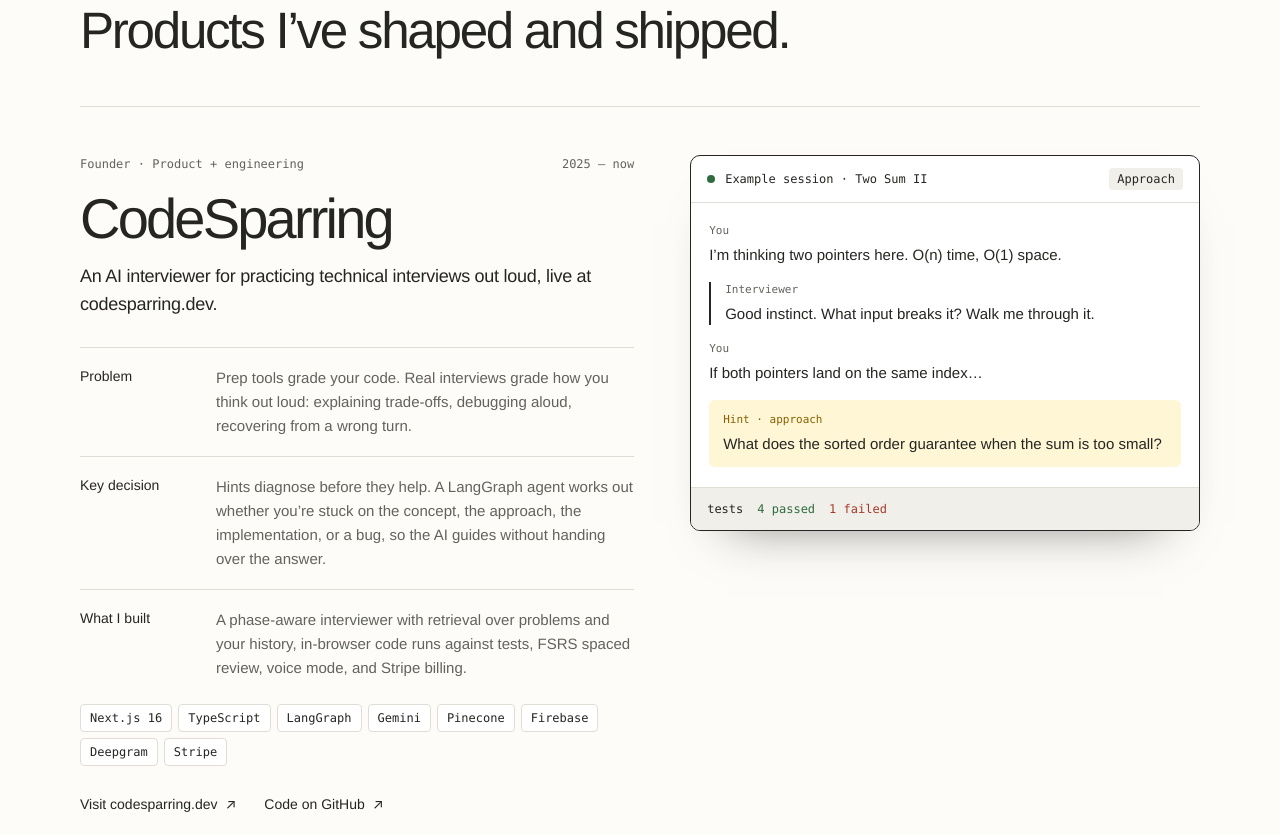
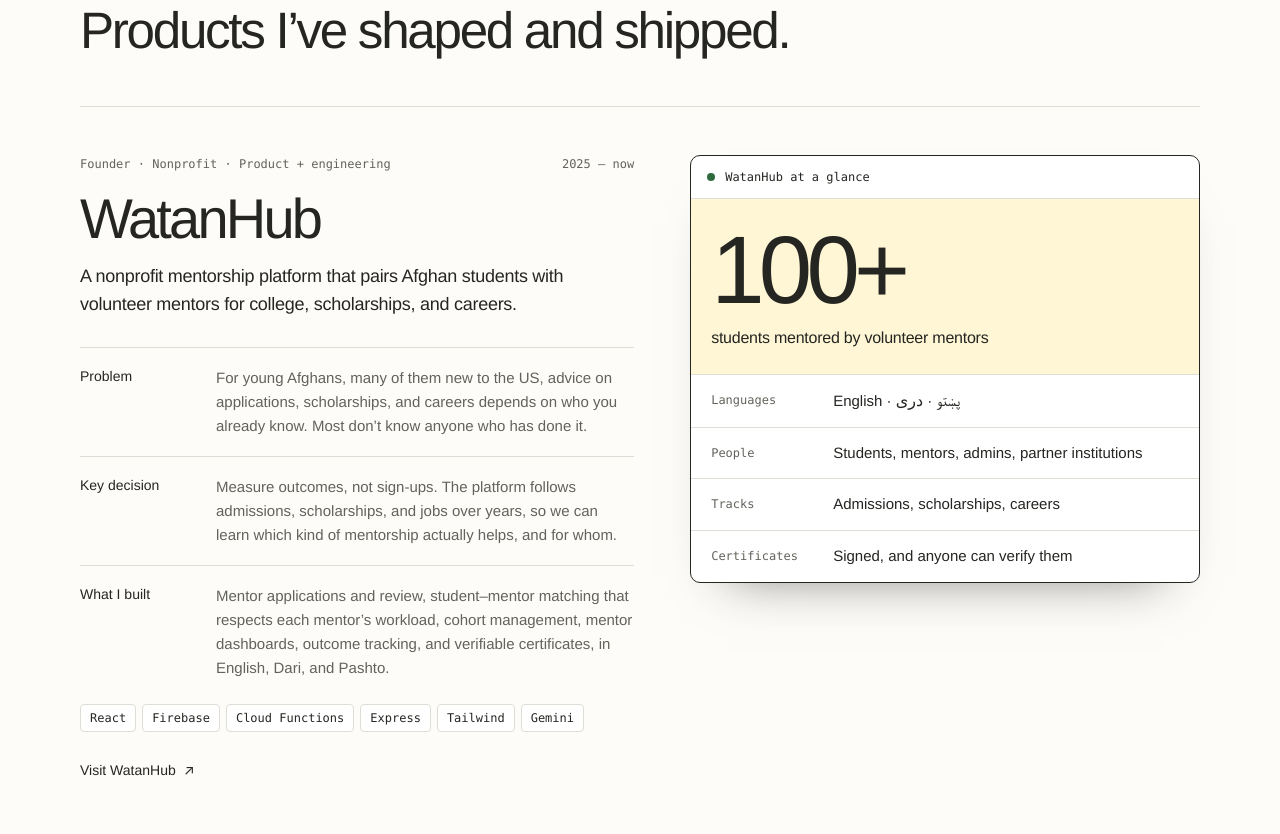
Before and after one commit to Nikayel/Nikayel.github.io, a plain HTML site: page index.html in a window 1280 px wide. Shown: the part 926-1760 px from the top of the page. Drawn offline with Linux system fonts and the light colour scheme.

Commit message:
Feature WatanHub first with an impact panel
Co-Authored-By: Claude Opus 5.5 <noreply@anthropic.com>

```diff
--- a/home.css
+++ b/home.css
@@ -61,6 +61,18 @@ main:focus { outline: none; }
 .session-tests .pass { color: #2f6b3f; }
 .session-tests .fail { color: #a63a2a; }
 
+/* WatanHub impact panel */
+.impact { position: sticky; top: 96px; overflow: hidden; border: 1px solid var(--ink); border-radius: 10px; background: var(--card); box-shadow: 0 30px 50px -38px rgba(37, 38, 34, 0.6); }
+.impact-hero { padding: 28px 20px 24px; border-bottom: 1px solid var(--line); background: #fff6d6; }
+.impact-number { margin: 0; font-size: clamp(64px, 8vw, 96px); line-height: 0.9; letter-spacing: -0.06em; }
+.impact-label { margin: 12px 0 0; font-size: 16px; letter-spacing: -0.015em; }
+.impact-rows { margin: 0; }
+.impact-rows > div { display: grid; grid-template-columns: 110px minmax(0, 1fr); gap: 12px; padding: 14px 20px; border-bottom: 1px solid var(--line); }
+.impact-rows > div:last-child { border-bottom: 0; }
+.impact-rows dt { color: var(--muted); font-family: var(--mono); font-size: 12px; line-height: 1.9; }
+.impact-rows dd { margin: 0; font-size: 15px; line-height: 1.5; }
+.impact-rows [dir="rtl"] { font-size: 16px; }
+
 /* Case study feature */
 .feature-case { margin-top: 0; }
 .feature-case:hover h3 { text-decoration: underline; text-decoration-color: var(--maize); text-decoration-thickness: 3px; text-underline-offset: 8px; }
@@ -78,6 +90,7 @@ main:focus { outline: none; }
 /* More engineering */
 .more-title { margin: 32px 0 20px; padding-top: 40px; border-top: 1px solid var(--line); }
 .more-grid { display: grid; grid-template-columns: repeat(3, minmax(0, 1fr)); gap: 16px; margin: 0; padding: 0; list-style: none; }
+.more-grid-2 { grid-template-columns: repeat(2, minmax(0, 1fr)); }
 .mini { display: flex; flex-direction: column; padding: 22px; border: 1px solid var(--line); border-radius: 10px; background: var(--card); }
 .mini h4 { margin: 14px 0 0; font-size: 19px; font-weight: 400; line-height: 1.25; letter-spacing: -0.025em; }
 .mini > p:not(.feature-meta) { margin: 12px 0 0; color: var(--muted); font-size: 14px; line-height: 1.6; }
@@ -107,7 +120,7 @@ main:focus { outline: none; }
   .hero { grid-template-columns: 1fr; min-height: 0; gap: 24px; padding: 56px 0 40px; }
   .layers-scene { height: 400px; }
   .feature { grid-template-columns: 1fr; gap: 32px; }
-  .session { position: static; }
+  .session, .impact { position: static; }
   .more-grid { grid-template-columns: 1fr; }
 }
 
@@ -121,6 +134,7 @@ main:focus { outline: none; }
   .contact { padding: 64px 0 80px; }
   .section-head { margin-bottom: 32px; }
   .feature-facts > div { grid-template-columns: 1fr; gap: 6px; }
+  .impact-rows > div { grid-template-columns: 1fr; gap: 2px; }
   .case-stats dd { font-size: 34px; }
   .toolkit-grid, .refs { grid-template-columns: 1fr; gap: 32px; }
   .contact .button-primary { font-size: 13px; }
--- a/index.html
+++ b/index.html
@@ -62,7 +62,41 @@
           <h2 id="work-title">Products I’ve shaped and shipped.</h2>
         </div>
 
-        <!-- Featured 1: founder, PM + SWE -->
+        <!-- Featured 1: nonprofit founder, PM + SWE -->
+        <article class="feature" aria-labelledby="wh-title">
+          <div class="feature-copy">
+            <p class="feature-meta"><span>Founder · Nonprofit · Product + engineering</span><span>2025 – now</span></p>
+            <h3 id="wh-title">WatanHub</h3>
+            <p class="feature-lede">A nonprofit mentorship platform that pairs Afghan students with volunteer mentors for college, scholarships, and careers.</p>
+            <dl class="feature-facts">
+              <div><dt>Problem</dt><dd>For young Afghans, many of them new to the US, advice on applications, scholarships, and careers depends on who you already know. Most don’t know anyone who has done it.</dd></div>
+              <div><dt>Key decision</dt><dd>Measure outcomes, not sign-ups. The platform follows admissions, scholarships, and jobs over years, so we can learn which kind of mentorship actually helps, and for whom.</dd></div>
+              <div><dt>What I built</dt><dd>Mentor applications and review, student–mentor matching that respects each mentor’s workload, cohort management, mentor dashboards, outcome tracking, and verifiable certificates, in English, Dari, and Pashto.</dd></div>
+            </dl>
+            <ul class="stack" aria-label="Tech stack">
+              <li>React</li><li>Firebase</li><li>Cloud Functions</li><li>Express</li><li>Tailwind</li><li>Gemini</li>
+            </ul>
+            <div class="feature-links">
+              <a class="text-link" href="https://watanhub.vercel.app" target="_blank" rel="noreferrer">Visit WatanHub <span aria-hidden="true">↗</span></a>
+            </div>
+          </div>
+
+          <div class="impact" aria-label="WatanHub at a glance">
+            <div class="session-bar"><span class="session-dot"></span><span>WatanHub at a glance</span></div>
+            <div class="impact-hero">
+              <p class="impact-number">100+</p>
+              <p class="impact-label">students mentored by volunteer mentors</p>
+            </div>
+            <dl class="impact-rows">
+              <div><dt>Languages</dt><dd>English · <bdi lang="prs" dir="rtl">دری</bdi> · <bdi lang="ps" dir="rtl">پښتو</bdi></dd></div>
+              <div><dt>People</dt><dd>Students, mentors, admins, partner institutions</dd></div>
+              <div><dt>Tracks</dt><dd>Admissions, scholarships, careers</dd></div>
+              <div><dt>Certificates</dt><dd>Signed, and anyone can verify them</dd></div>
+            </dl>
+          </div>
+        </article>
+
+        <!-- Featured 2: founder, PM + SWE -->
         <article class="feature" aria-labelledby="cs-title">
           <div class="feature-copy">
             <p class="feature-meta"><span>Founder · Product + engineering</span><span>2025 – now</span></p>
@@ -94,7 +128,7 @@
           </div>
         </article>
 
-        <!-- Featured 2: PM case study -->
+        <!-- Featured 3: PM case study -->
         <a class="feature feature-case" href="case-study.html" aria-labelledby="pilet-title">
           <div class="feature-copy">
             <p class="feature-meta"><span>Product manager · Case study</span><span>Fall 2026</span></p>
```
